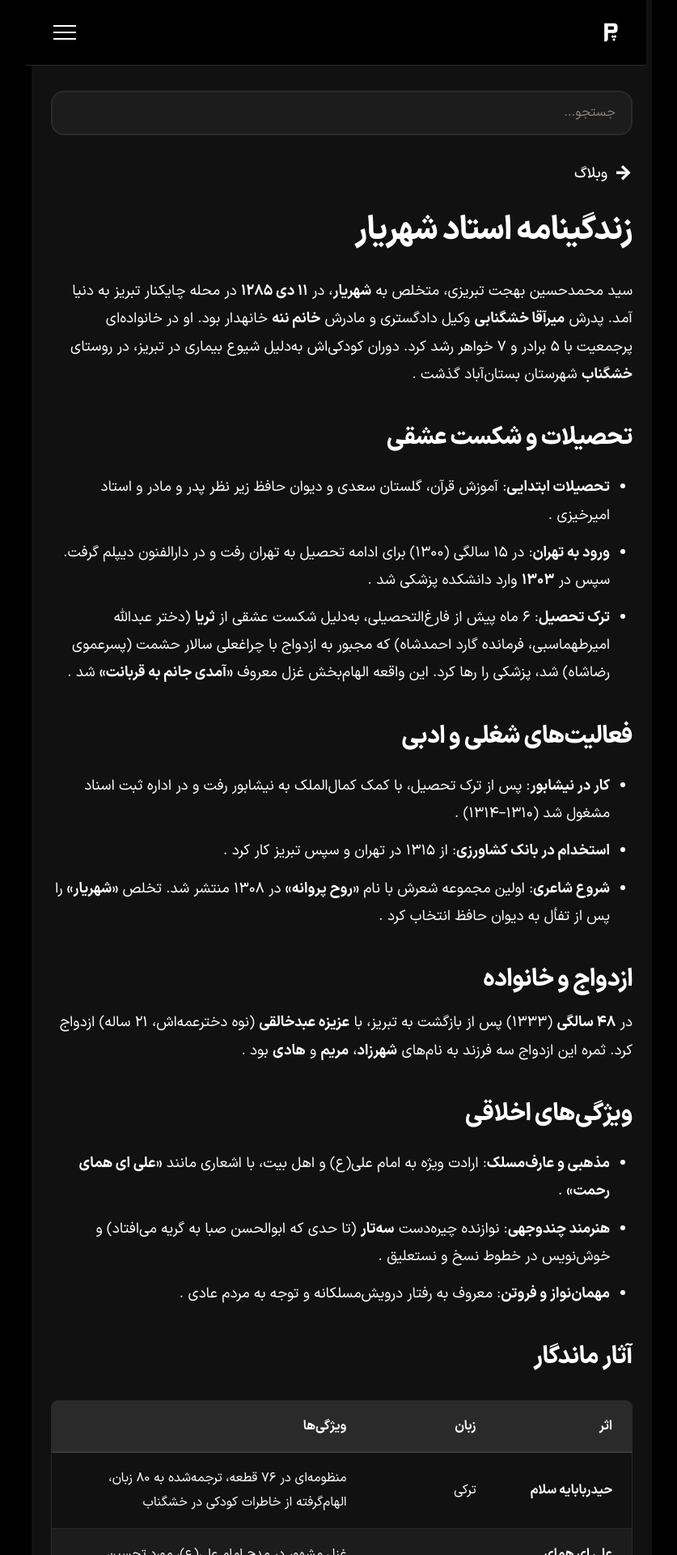
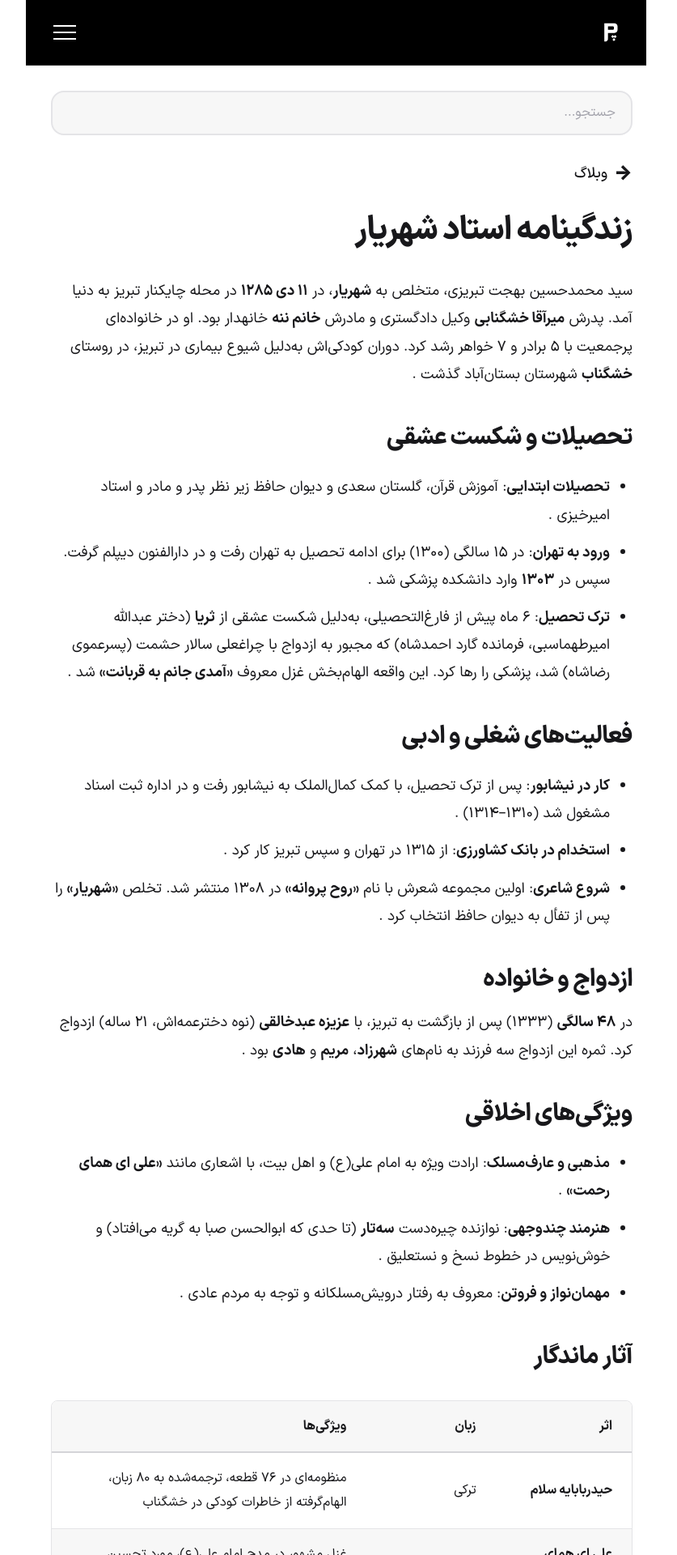
Before and after one commit to darkblog/darkblog.github.io, a Jekyll site: the page built from _posts/2025-7-5-62.md, in a window 1280 px wide. Shown: the top 1920 px of the page at 81% size, without its empty margins (210-1047 px from the left). Built offline with Jekyll 4.4.1, drawn with Linux system fonts in a browser that asks for light colours.

Commit message:
Update default.html

```diff
--- a/_layouts/default.html
+++ b/_layouts/default.html
@@ -82,35 +82,36 @@
 <style>
 *,*::before,*::after { box-sizing: border-box; margin: 0; padding: 0; }
 [hidden] { display: none !important; }
-:root { --max-w: 767px; --header-h: 5rem; --fs-base: 1.125rem; --pad-x: clamp(1rem, 3vw, 1.5rem); --pad-x-lg: clamp(1rem, 3vw, 2rem); --bg-page: #000000; --bg-shell: #111111; --bg-card: #181818; --bg-elev: #1c1c1c; --border: #2a2a2a; --border-h: #3a3a3a; --text: #ffffff; --text-body: #f0ece6; --text-muted: #a8a29c; --text-dim: #8a8580; --accent: #2dd4bf; --accent-bg: rgba(45, 212, 191, 0.12); --accent-ring: rgba(45, 212, 191, 0.3); --r-sm: 0.5rem; --r-md: 0.75rem; --r-lg: 1rem; --dur: 0.25s; --dur-fast: 0.15s; --safe-r: env(safe-area-inset-right, 0px); --safe-l: env(safe-area-inset-left, 0px); --safe-b: env(safe-area-inset-bottom, 0px); color-scheme: dark; }
+:root { --max-w: 767px; --header-h: 5rem; --fs-base: 1.125rem; --pad-x: clamp(1rem, 3vw, 1.5rem); --pad-x-lg: clamp(1rem, 3vw, 2rem); --bg-page: #ffffff; --bg-shell: #ffffff; --bg-card: transparent; --bg-elev: #f7f7f7; --bg-fallback: #111111; --border: #e4e4e7; --border-h: #d4d4d8; --text: #18181b; --text-body: #3f3f46; --text-muted: #71717a; --text-dim: #a1a1aa; --accent: #0d9488; --accent-bg: rgba(13, 148, 136, 0.10); --accent-ring: rgba(13, 148, 136, 0.25); --header-bg: #000000; --header-border: #2a2a2a; --header-text: #ffffff; --header-accent: #2dd4bf; --r-sm: 0.5rem; --r-md: 0.75rem; --r-lg: 1rem; --dur: 0.25s; --dur-fast: 0.15s; --safe-r: env(safe-area-inset-right, 0px); --safe-l: env(safe-area-inset-left, 0px); --safe-b: env(safe-area-inset-bottom, 0px); color-scheme: light; }
 @font-face { font-family: 'vazir'; src: url('https://www.pasgah.org/blog.woff2') format('woff2'); font-weight: 100 900; font-style: normal; font-display: swap; }
 html { scrollbar-gutter: stable; scroll-padding-top: calc(var(--header-h) + 1rem); -webkit-text-size-adjust: 100%; }
 body { font-family: 'vazir', system-ui, -apple-system, 'Segoe UI', sans-serif; font-weight: 400; font-size: var(--fs-base); background-color: var(--bg-page); color: var(--text); line-height: 1.6; min-height: 100vh; min-height: 100dvh; display: flex; flex-direction: column; align-items: center; -webkit-font-smoothing: antialiased; -moz-osx-font-smoothing: grayscale; overflow-wrap: break-word; }
 .page-wrapper { max-width: var(--max-w); width: 100%; margin-inline: auto; display: flex; flex-direction: column; flex: 1; background-color: var(--bg-shell); position: relative; }
 main { flex: 1; }
 a:focus-visible, button:focus-visible, input:focus-visible, label:focus-visible, [tabindex]:focus-visible { outline: 3px solid var(--accent); outline-offset: 2px; }
+.site-header :focus-visible, .mobile-nav :focus-visible { outline-color: var(--header-accent); }
 .sr-only { position: absolute !important; width: 1px !important; height: 1px !important; padding: 0 !important; margin: -1px !important; overflow: hidden !important; clip: rect(0, 0, 0, 0) !important; clip-path: inset(50%) !important; white-space: nowrap !important; border: 0 !important; }
-.skip-link { position: absolute; inset-inline-start: 1rem; inset-block-start: 1rem; padding: 0.75rem 1.25rem; background: var(--accent); color: #000000; font-weight: 700; border-radius: var(--r-md); transform: translateY(-200%); transition: transform var(--dur-fast); z-index: 100; text-decoration: none; }
+.skip-link { position: absolute; inset-inline-start: 1rem; inset-block-start: 1rem; padding: 0.75rem 1.25rem; background: var(--accent); color: #ffffff; font-weight: 700; border-radius: var(--r-md); transform: translateY(-200%); transition: transform var(--dur-fast); z-index: 100; text-decoration: none; }
 .skip-link:focus { transform: translateY(0); }
-.site-header { position: fixed; inset-block-start: 0; inset-inline: 0; z-index: 50; background-color: var(--bg-page); border-block-end: 1px solid var(--border); max-width: var(--max-w); margin-inline: auto; width: 100%; }
+.site-header { position: fixed; inset-block-start: 0; inset-inline: 0; z-index: 50; background-color: var(--header-bg); border-block-end: 1px solid var(--header-border); max-width: var(--max-w); margin-inline: auto; width: 100%; }
 .header-inner { height: var(--header-h); display: flex; align-items: center; justify-content: space-between; padding-inline: max(var(--pad-x), var(--safe-r)) max(var(--pad-x), var(--safe-l)); }
-.brand { display: inline-flex; align-items: center; text-decoration: none; color: var(--text); flex-shrink: 0; min-width: 48px; min-height: 48px; }
+.brand { display: inline-flex; align-items: center; text-decoration: none; color: var(--header-text); flex-shrink: 0; min-width: 48px; min-height: 48px; }
 .brand img { height: 2.5rem; width: auto; display: block; }
 .hamburger { display: inline-flex; flex-direction: column; align-items: center; justify-content: center; gap: 0.375rem; background: none; border: 0; padding: 0; cursor: pointer; flex-shrink: 0; touch-action: manipulation; min-width: 48px; min-height: 48px; border-radius: 0.375rem; }
-.hamburger__bar { display: block; width: 1.75rem; height: 0.125rem; background-color: var(--text); transition: transform var(--dur), opacity var(--dur); }
-#menu-toggle:focus-visible ~ .site-header .hamburger { outline: 3px solid var(--accent); outline-offset: 2px; }
+.hamburger__bar { display: block; width: 1.75rem; height: 0.125rem; background-color: var(--header-text); transition: transform var(--dur), opacity var(--dur); }
+#menu-toggle:focus-visible ~ .site-header .hamburger { outline: 3px solid var(--header-accent); outline-offset: 2px; }
 #menu-toggle:checked ~ .site-header .hamburger .hamburger__bar:nth-child(1) { transform: translateY(0.5rem) rotate(45deg); }
 #menu-toggle:checked ~ .site-header .hamburger .hamburger__bar:nth-child(2) { opacity: 0; }
 #menu-toggle:checked ~ .site-header .hamburger .hamburger__bar:nth-child(3) { transform: translateY(-0.5rem) rotate(-45deg); }
 .mobile-nav-overlay { position: fixed; inset: 0; background-color: rgba(0, 0, 0, 0.6); backdrop-filter: blur(4px); -webkit-backdrop-filter: blur(4px); z-index: 48; opacity: 0; visibility: hidden; transition: opacity var(--dur), visibility 0s var(--dur); cursor: pointer; }
 #menu-toggle:checked ~ .mobile-nav-overlay { opacity: 1; visibility: visible; transition: opacity var(--dur), visibility 0s; }
-.mobile-nav { position: fixed; inset-block: 0; inset-inline-start: max(0px, calc((100% - var(--max-w)) / 2)); inset-inline-end: auto; width: min(300px, 80vw); background-color: var(--bg-page); padding-block: calc(var(--header-h) + 1.75rem) max(2rem, var(--safe-b)); padding-inline: max(var(--pad-x-lg), var(--safe-r)) max(var(--pad-x-lg), var(--safe-l)); z-index: 49; overflow-y: auto; overscroll-behavior: contain; box-shadow: -8px 0 30px rgba(0, 0, 0, 0.3); transform: translateX(100%); visibility: hidden; transition: transform var(--dur), visibility 0s var(--dur); -ms-overflow-style: none; scrollbar-width: none; }
+.mobile-nav { position: fixed; inset-block: 0; inset-inline-start: max(0px, calc((100% - var(--max-w)) / 2)); inset-inline-end: auto; width: min(300px, 80vw); background-color: var(--header-bg); padding-block: calc(var(--header-h) + 1.75rem) max(2rem, var(--safe-b)); padding-inline: max(var(--pad-x-lg), var(--safe-r)) max(var(--pad-x-lg), var(--safe-l)); z-index: 49; overflow-y: auto; overscroll-behavior: contain; box-shadow: -8px 0 30px rgba(0, 0, 0, 0.3); transform: translateX(100%); visibility: hidden; transition: transform var(--dur), visibility 0s var(--dur); -ms-overflow-style: none; scrollbar-width: none; }
 .mobile-nav::-webkit-scrollbar { display: none; }
 #menu-toggle:checked ~ .mobile-nav { transform: translateX(0); visibility: visible; transition: transform var(--dur), visibility 0s; }
 html:has(#menu-toggle:checked), html.nav-open { overflow: hidden; }
 .mobile-nav ul { display: flex; flex-direction: column; gap: 1.75rem; list-style: none; padding: 0; margin: 0; }
-.mobile-nav a { color: var(--text); text-decoration: none; display: flex; align-items: center; padding: 0.75rem 0; border-block-end: 1px solid rgba(255, 255, 255, 0.05); min-height: 48px; transition: color var(--dur); }
-.mobile-nav a:hover, .mobile-nav a:focus-visible { color: var(--accent); }
+.mobile-nav a { color: var(--header-text); text-decoration: none; display: flex; align-items: center; padding: 0.75rem 0; border-block-end: 1px solid rgba(255, 255, 255, 0.05); min-height: 48px; transition: color var(--dur); }
+.mobile-nav a:hover, .mobile-nav a:focus-visible { color: var(--header-accent); }
 .main-content { padding-block: calc(var(--header-h) + 2rem) 2.5rem; padding-inline: max(var(--pad-x), var(--safe-r)) max(var(--pad-x), var(--safe-l)); background-color: var(--bg-shell); }
 .live-search-wrapper { position: relative; margin-block-end: 1.5rem; width: 100%; }
 .live-search-input { width: 100%; padding-block: 0.8rem; padding-inline: 1.2rem 3.5rem; font: inherit; font-size: 1rem; border: 2px solid var(--border); border-radius: var(--r-lg); background-color: var(--bg-elev); color: var(--text-body); min-height: 48px; -webkit-appearance: none; appearance: none; }
@@ -120,25 +121,24 @@
 .live-search-input::-webkit-search-cancel-button, .live-search-input::-webkit-search-decoration { -webkit-appearance: none; appearance: none; }
 .search-clear-btn { position: absolute; inset-inline-end: 0.5rem; inset-block-start: 50%; transform: translateY(-50%); background: transparent; border: 0; color: var(--text-dim); font-size: 1.5rem; line-height: 1; cursor: pointer; min-width: 44px; min-height: 44px; border-radius: 50%; display: inline-flex; align-items: center; justify-content: center; transition: color var(--dur), background-color var(--dur); }
 .search-clear-btn:hover { color: var(--text-body); background: var(--border); }
-.live-search-results { position: absolute; inset-block-start: calc(100% + 0.5rem); inset-inline: 0; background-color: var(--bg-elev); border: 1px solid var(--border); border-radius: var(--r-lg); overflow-y: auto; overscroll-behavior: contain; max-height: 60vh; z-index: 20; list-style: none; padding: 0; margin: 0; box-shadow: 0 8px 30px rgba(0, 0, 0, 0.4); }
+.live-search-results { position: absolute; inset-block-start: calc(100% + 0.5rem); inset-inline: 0; background-color: var(--bg-elev); border: 1px solid var(--border); border-radius: var(--r-lg); overflow-y: auto; overscroll-behavior: contain; max-height: 60vh; z-index: 20; list-style: none; padding: 0; margin: 0; box-shadow: 0 8px 30px rgba(0, 0, 0, 0.12); }
 .live-search-results li { border-block-end: 1px solid var(--border); list-style: none; }
 .live-search-results li:last-child { border-block-end: none; }
 .live-search-results a { color: var(--text-body); text-decoration: none; display: flex; align-items: center; font-size: 0.95rem; padding: 0.8rem 1.2rem; min-height: 48px; transition: color var(--dur), background-color var(--dur); }
-.live-search-results a:hover, .live-search-results a:focus-visible { color: var(--accent); background-color: rgba(255, 255, 255, 0.03); }
+.live-search-results a:hover, .live-search-results a:focus-visible { color: var(--accent); background-color: rgba(0, 0, 0, 0.04); }
 .live-search-results li[aria-selected="true"] a { color: var(--accent); background-color: var(--accent-bg); }
 .live-search-results .no-result { color: var(--text-muted); padding: 1rem 1.2rem; text-align: center; display: flex; align-items: center; justify-content: center; min-height: 48px; }
 .live-search-results .more-result a { justify-content: center; color: var(--text-muted); font-size: 0.9rem; }
-.posts-list { list-style: none; padding: 0; margin: 0; display: flex; flex-direction: column; gap: 1.25rem; }
-.posts-list li { position: relative; border-radius: var(--r-md); background-color: var(--bg-card); border: 1px solid var(--border); transition: background-color var(--dur), border-color var(--dur), box-shadow var(--dur), transform var(--dur); }
-.posts-list li::before { content: ''; position: absolute; inset-inline-start: 0; inset-block-start: 50%; transform: translateY(-50%) scaleY(0); width: 4px; height: 2rem; background-color: var(--accent); border-start-start-radius: 4px; border-end-start-radius: 4px; opacity: 0; transition: opacity var(--dur), transform var(--dur); z-index: 1; pointer-events: none; }
-.posts-list li:hover::before, .posts-list li:focus-within::before { opacity: 1; transform: translateY(-50%) scaleY(1); }
-.posts-list li a { text-decoration: none; color: var(--text); display: flex; align-items: center; font-size: 1.25rem; font-weight: 700; line-height: 1.4; min-height: 48px; padding: 1.25rem; width: 100%; border-radius: inherit; transition: color var(--dur); }
+.posts-list { list-style: none; padding: 0; margin: 0; display: flex; flex-direction: column; gap: 0.25rem; }
+.posts-list li { position: relative; border-radius: var(--r-md); background-color: transparent; border: 0; }
+.posts-list li::before { content: ''; position: absolute; inset-inline-start: 0.35rem; inset-block-start: 50%; transform: translateY(-50%); width: 0.55rem; height: 0.55rem; background-color: var(--border-h); border-radius: 0.2rem; transition: background-color var(--dur), transform var(--dur), box-shadow var(--dur); z-index: 1; pointer-events: none; }
+.posts-list li:hover::before, .posts-list li:focus-within::before { background-color: var(--accent); transform: translateY(-50%) scale(1.2); box-shadow: 0 0 0 4px var(--accent-bg); }
+.posts-list li a { text-decoration: none; color: var(--text); display: flex; align-items: center; font-size: 1.25rem; font-weight: 700; line-height: 1.4; min-height: 48px; padding: 1.25rem 1.75rem; width: 100%; border-radius: inherit; transition: color var(--dur); }
 .posts-list li:hover a, .posts-list li:focus-within a { color: var(--accent); }
 .load-more-wrap { display: flex; justify-content: center; margin-block-start: 2rem; }
 .load-more-btn { font-family: inherit; display: inline-flex; align-items: center; justify-content: center; padding: 0.8rem 2.5rem; background-color: transparent; color: var(--text); text-decoration: none; font-weight: 700; font-size: 1.2rem; border-radius: var(--r-md); border: 2px solid var(--border); transition: background-color var(--dur), transform var(--dur-fast), border-color var(--dur), color var(--dur); min-height: 48px; cursor: pointer; }
 .load-more-btn:hover { background-color: var(--accent-bg); border-color: var(--accent); color: var(--accent); transform: scale(1.02); }
 .load-more-btn:active { transform: scale(0.97); color: var(--accent); }
-@media (hover: hover) { .posts-list li:hover { background-color: var(--bg-elev); border-color: var(--border-h); box-shadow: 0 8px 20px rgba(0, 0, 0, 0.35); transform: translateY(-2px); } }
 @media (prefers-reduced-motion: reduce) { *, *::before, *::after { animation-duration: 0.01ms !important; animation-iteration-count: 1 !important; transition-duration: 0.01ms !important; scroll-behavior: auto !important; } }
 .post-header { margin-block-end: 2rem; }
 .post-breadcrumb { margin-block-end: 1.25rem; }
@@ -153,7 +153,7 @@
 .article-content h3, .article-content h4 { color: var(--text); margin: 2rem 0 0.85rem; font-weight: 700; line-height: 1.4; }
 .article-content p { margin-block-end: 1.5rem; font-size: inherit; }
 .article-content a { color: var(--accent); text-decoration: none; font-weight: 500; border-block-end: 1px dashed currentColor; transition: color var(--dur), border-color var(--dur); }
-.article-content a:hover, .article-content a:focus-visible { color: #5eeadb; border-block-end-style: solid; }
+.article-content a:hover, .article-content a:focus-visible { color: #0f766e; border-block-end-style: solid; }
 .article-content img { max-width: 100%; height: auto; border-radius: var(--r-sm); margin: 2rem 0; display: block; }
 .article-content blockquote { border-inline-start: 4px solid var(--border-h); padding: 1.5rem; margin: 1.5rem 0; color: var(--text); background: var(--bg-elev); border-radius: var(--r-sm); }
 .article-content blockquote p { margin: 0; }
@@ -161,12 +161,12 @@
 .article-content li { margin-block-end: 0.75rem; }
 .article-content table { width: 100%; border-collapse: collapse; margin: 2rem 0; font-size: 1rem; border: 1px solid var(--border); display: block; overflow-x: auto; -webkit-overflow-scrolling: touch; direction: rtl !important; text-align: right !important; border-radius: var(--r-sm); }
 .article-content table * { direction: rtl !important; text-align: right !important; }
-.article-content table thead { background-color: var(--border); color: var(--text); }
+.article-content table thead { background-color: var(--bg-elev); color: var(--text); }
 .article-content table th, .article-content table td { padding: 1rem 1.5rem; border-block-end: 1px solid var(--border); white-space: normal; word-break: break-word; min-width: 10rem; }
 .article-content table th { font-weight: 700; border-block-end: 2px solid var(--border-h); white-space: nowrap; }
 .article-content table tbody tr:last-child td { border-block-end: none; }
 .article-content table tbody tr:nth-child(even) { background-color: var(--bg-elev); }
-.article-content table tbody tr:hover { background-color: #252525; }
+.article-content table tbody tr:hover { background-color: #ededed; }
 .article-content table caption { padding: 0.5rem 0; font-weight: 500; color: var(--text); }
 .related-section { margin-block-start: 3rem; }
 </style>
@@ -174,7 +174,7 @@
 <body>
 <a class="skip-link" href="#main">پرش به محتوا</a>
 <div class="page-wrapper">
-  <input type="checkbox" id="menu-toggle" class="sr-only" autocomplete="off" aria-label="باز و بسته کردن منو">
+  <input type="checkbox" id="menu-toggle" class="sr-only" aria-label="باز و بسته کردن منو">
   <header class="site-header">
     <div class="header-inner">
       <a href="https://www.pasgah.org/" class="brand" aria-label="صفحه اصلی پاسگاه">
@@ -208,7 +208,7 @@
       <input type="search" id="liveSearch" name="q" class="live-search-input" placeholder="جستجو..." autocomplete="off" autocorrect="off" spellcheck="false" enterkeyhint="search" role="combobox" aria-expanded="false" aria-controls="liveSearchResults" aria-autocomplete="list" aria-haspopup="listbox">
       <button type="button" id="searchClearBtn" class="search-clear-btn" aria-label="پاک کردن جستجو" hidden><span aria-hidden="true">×</span></button>
       <ul class="live-search-results" id="liveSearchResults" role="listbox" aria-label="نتایج جستجو" hidden></ul>
-      <div id="liveSearchStatus" class="sr-only" role="status" aria-live="polite"></div>
+      <div id="liveSearchStatus" class="sr-only" role="status"></div>
     </form>
     <article typeof="Article">
       <header class="post-header">
```
